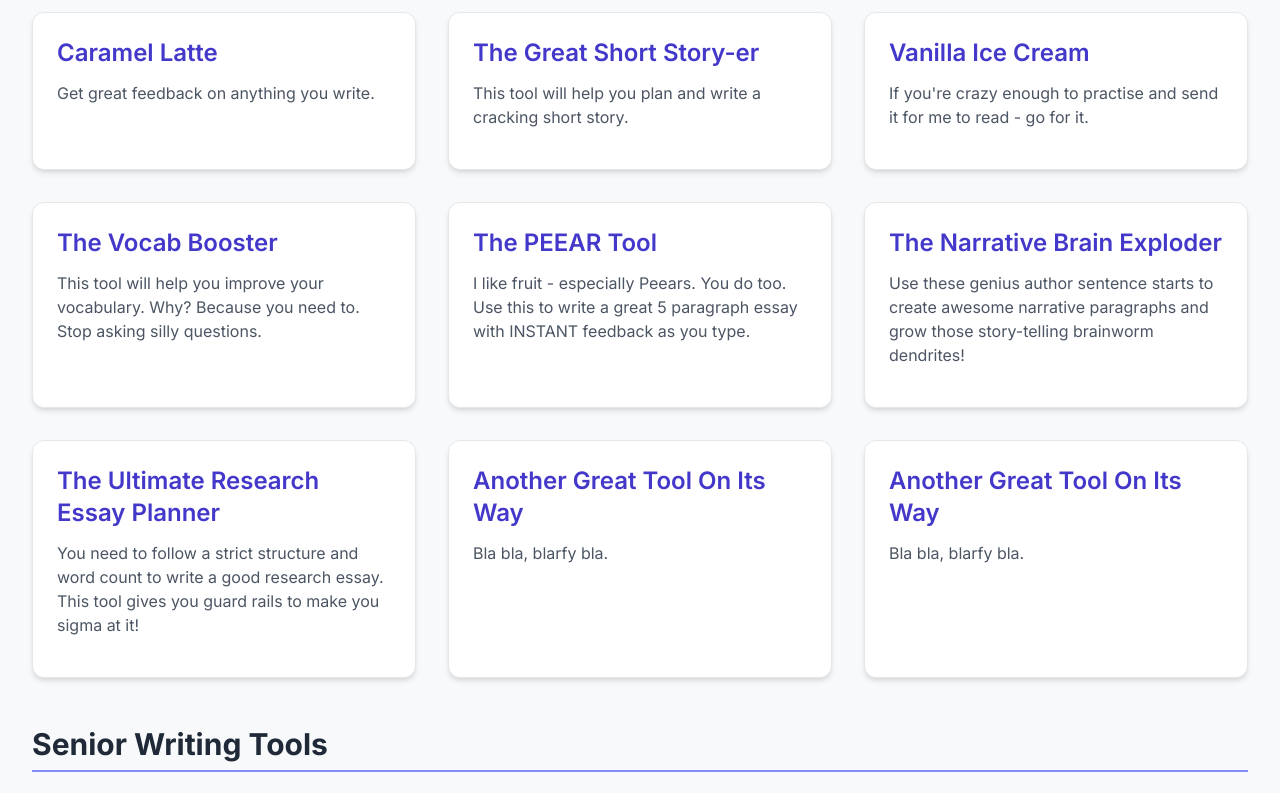
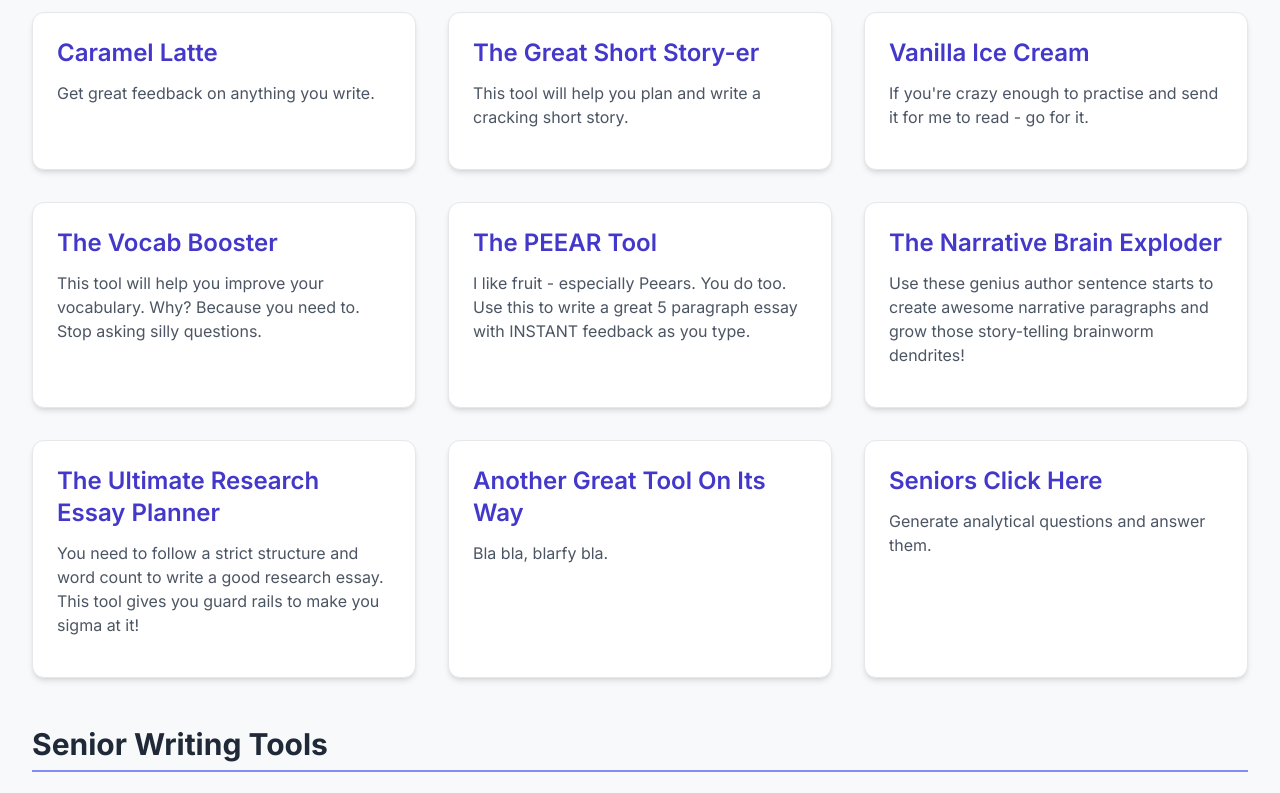
Before and after one commit to planomy/Mr-C-s-Writing-Hub, a plain HTML site: page index.html in a window 1280 px wide. Shown: the part 286-1079 px from the top of the page. Drawn offline with nearby package versions, Linux system fonts and the light colour scheme.

Commit message:
Update index.html

```diff
--- a/index.html
+++ b/index.html
@@ -132,11 +132,11 @@
             </a>
 
             <!-- Tool Card 9: Sentence Starter (Placeholder) -->
-            <a href="https://your-username.github.io/project-nine-repo/" target="_blank" class="project-card block p-6 bg-white border border-gray-200 rounded-xl shadow-md hover:border-indigo-500 cursor-pointer">
+            <a href="https://github.com/planomy/seniors/" target="_blank" class="project-card block p-6 bg-white border border-gray-200 rounded-xl shadow-md hover:border-indigo-500 cursor-pointer">
                 <div class="flex flex-col justify-between h-full">
                     <div>
-                        <h3 class="text-2xl font-semibold text-indigo-700 mb-3">Another Great Tool On Its Way</h3>
-                        <p class="text-gray-600 mb-4">Bla bla, blarfy bla.</p>
+                        <h3 class="text-2xl font-semibold text-indigo-700 mb-3">Seniors Click Here</h3>
+                        <p class="text-gray-600 mb-4">Generate analytical questions and answer them.</p>
                     </div>
                     <!-- Removed Tech Stack Tags -->
                 </div>
```
